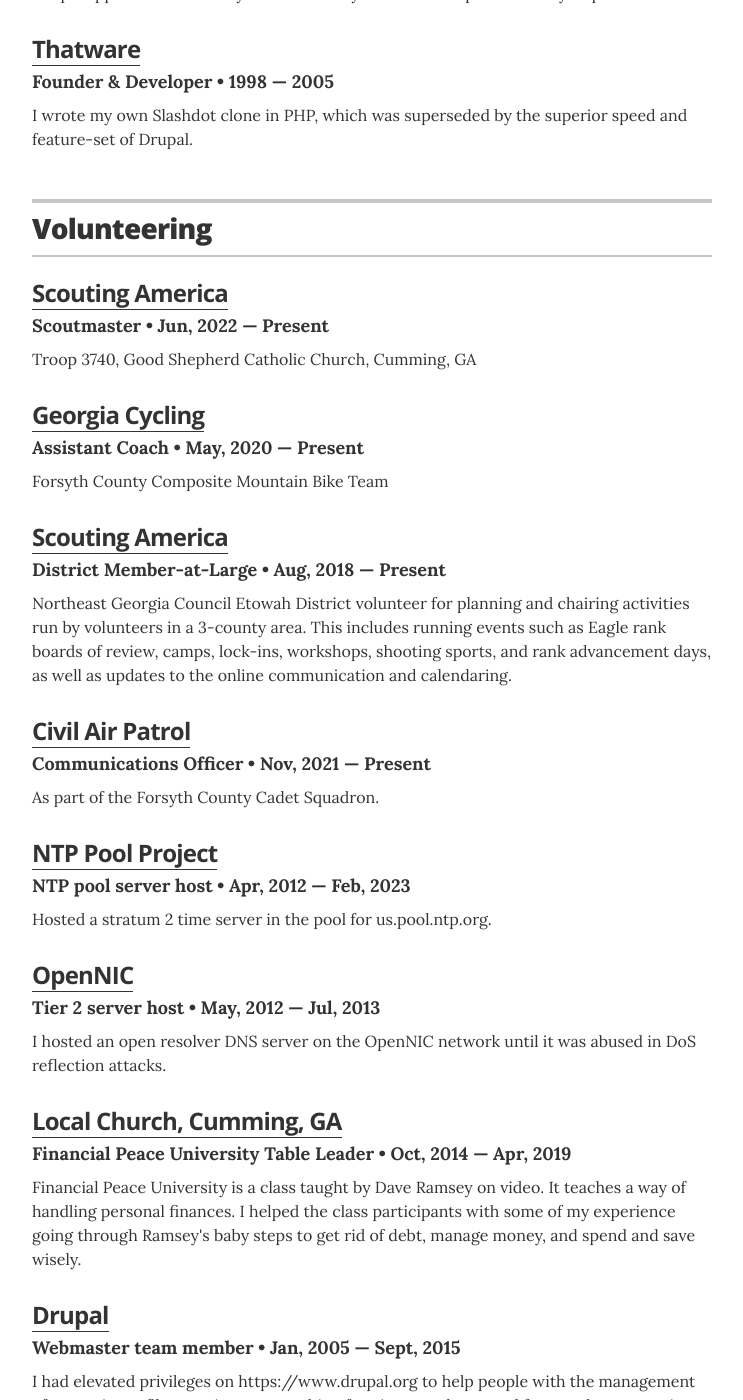
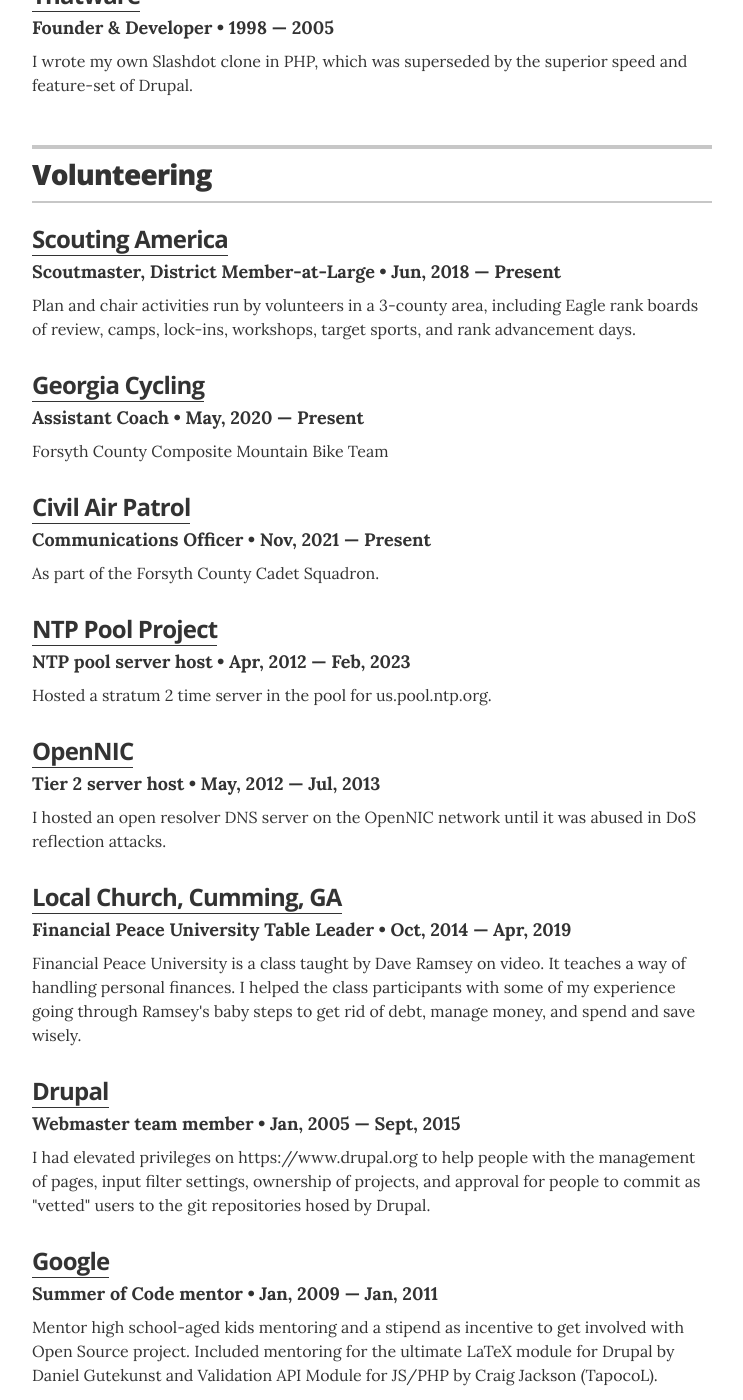
Before and after one commit to deekayen/dkn.github.io, a Jekyll site: the page built from index.html, in a window 1280 px wide and 1400 px high, scrolled down 6847 px. Shown: the whole window, without its empty margins (268-1011 px from the left). Built offline with Jekyll 4.4.1, drawn with Linux system fonts in a browser that asks for light colours; some of the changed text lies outside the part shown.

Commit message:
Compress and consolitate to remove redundancies

```diff
--- a/_config.yml
+++ b/_config.yml
@@ -23,10 +23,10 @@
 display_header_contact_info:    "false"
 
 resume_header_intro: >
-  <p>I manage cloud server infrastructure. I like to focus on projects that heavily rely on <a href="https://www.ansible.com/">Ansible</a> and <a href="https://aws.amazon.com/">AWS</a>. I'm also a leader for <a href="http://www.scouting.org/">Scouting America</a> and coach for a <a href="https://www.georgiacycling.org/">Georgia Cycling </a> mountain bike team.</p>
+  <p>I manage cloud server infrastructure. I like to focus on projects that heavily rely on <a href="https://www.ansible.com/">Ansible</a> and <a href="https://aws.amazon.com/">AWS</a>.</p>
 
   <h3>Previously</h3>
-  <p>Application configuration, web application architecture and deployment, IT management, <a href="https://www.drupal.org/user/972">Drupal development</a>, and a <a href="https://www.uscyberpatriot.org/">Cyberpatriot</a> coach. I'm also the author of the <a href="https://normanlayout.info">Norman keyboard layout</a> and discoverer of the prime number <a href="https://www.primegrid.com/primes/?section=primelist&userid=75896">366216162^65536+1</a>.</p>
+  <p>Application configuration, web application architecture and deployment, IT management, and <a href="https://www.drupal.org/user/972">Drupal development</a>. I'm also the author of the <a href="https://normanlayout.info">Norman keyboard layout</a> and discoverer of the prime number <a href="https://www.primegrid.com/primes/?section=primelist&userid=75896">366216162^65536+1</a>.</p>
 
 # use "yes" to display the email contact button,
 # "no" to display an "I'm not looking for work" message,
--- a/_data/associations.yml
+++ b/_data/associations.yml
@@ -2,22 +2,16 @@
 # comment out the urls if you do not wish to display them
 
 - organization: Scouting America
-  role: Scoutmaster
-  year: Jun, 2022 &mdash; Present
+  role: Scoutmaster, District Member-at-Large
+  year: Jun, 2018 &mdash; Present
   url: http://troop3740.com/
-  summary: Troop 3740, Good Shepherd Catholic Church, Cumming, GA
+  summary: Plan and chair activities run by volunteers in a 3-county area, including Eagle rank boards of review, camps, lock-ins, workshops, target sports, and rank advancement days.
 
 - organization: Georgia Cycling
   role: Assistant Coach
   year: May, 2020 &mdash; Present
   url: https://www.focomtb.org/
   summary: Forsyth County Composite Mountain Bike Team
-
-- organization: Scouting America
-  role: District Member-at-Large
-  year: Aug, 2018 &mdash; Present
-  url: https://www.nega-bsa.org/etowah
-  summary: Northeast Georgia Council Etowah District volunteer for planning and chairing activities run by volunteers in a 3-county area. This includes running events such as Eagle rank boards of review, camps, lock-ins, workshops, shooting sports, and rank advancement days, as well as updates to the online communication and calendaring.
 
 - organization: Civil Air Patrol
   role: Communications Officer
@@ -49,12 +43,6 @@
   url: https://drupal.org/
   summary: I had elevated privileges on https://www.drupal.org to help people with the management of pages, input filter settings, ownership of projects, and approval for people to commit as "vetted" users to the git repositories hosed by Drupal.
 
-- organization: Drupal Association
-  role: Assistant Treasurer
-  year: Jan, 2009 &mdash; Jan, 2011
-  url: https://association.drupal.org/
-  summary: ""
-
 - organization: Google
   role: Summer of Code mentor
   year: Jan, 2009 &mdash; Jan, 2011
```
Also changed, not shown: _data/recognitions.yml (+13 -13 lines).
